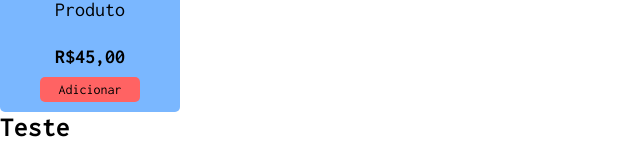
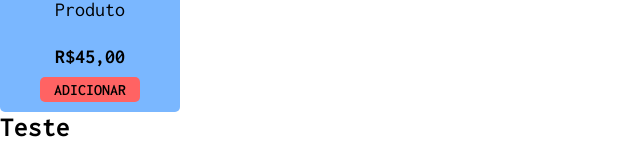
Before and after one commit to silliony/gerencie, a React (Vite) app: page / in a window 1280 px wide. Shown: the part 124-291 px from the top of the page, without its empty margins (0-640 px from the left). Built offline with nearby package versions, Linux system fonts and the light colour scheme.

Commit message:
polimentos

```diff
--- a/src/components/features/ProductCard/ProductCard.jsx
+++ b/src/components/features/ProductCard/ProductCard.jsx
@@ -18,7 +18,7 @@ function ProductCard( {
     }
 
 
-    const ButtonAdd = <Button1 onClick={increaseProdAmount}>Adicionar</Button1>;
+    const ButtonAdd = <Button1 onClick={increaseProdAmount}>ADICIONAR</Button1>;
 
     const Button = <Button2>
         <HiMinus className='svg' onClick={decreaseProdAmount}/>
--- a/src/components/features/ProductCard/Styles.js
+++ b/src/components/features/ProductCard/Styles.js
@@ -41,6 +41,9 @@ export const Button1 = styled.div`
     justify-content: center;
     align-items: center;
 
+    font-weight: 600;
+    font-size: 16px;
+
     width: 100px;
     height: 25px;
     background: #FF6363;
@@ -57,6 +60,9 @@ export const Button2 = styled.div`
     justify-content: space-between;
     align-items: center;
     gap: 5px;
+
+    font-weight: 600;
+    font-size: 16px;
 
     width: 100px;
     height: 25px;
```
